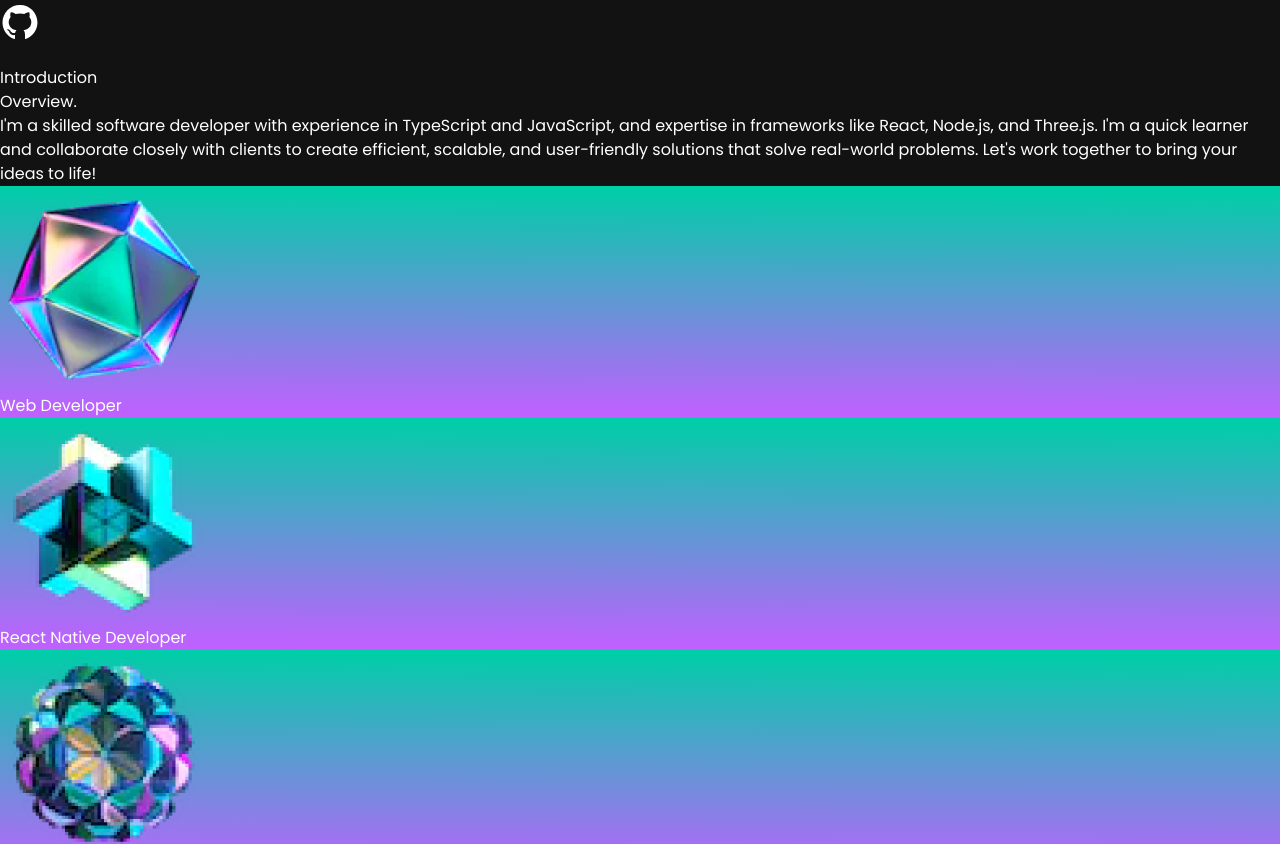
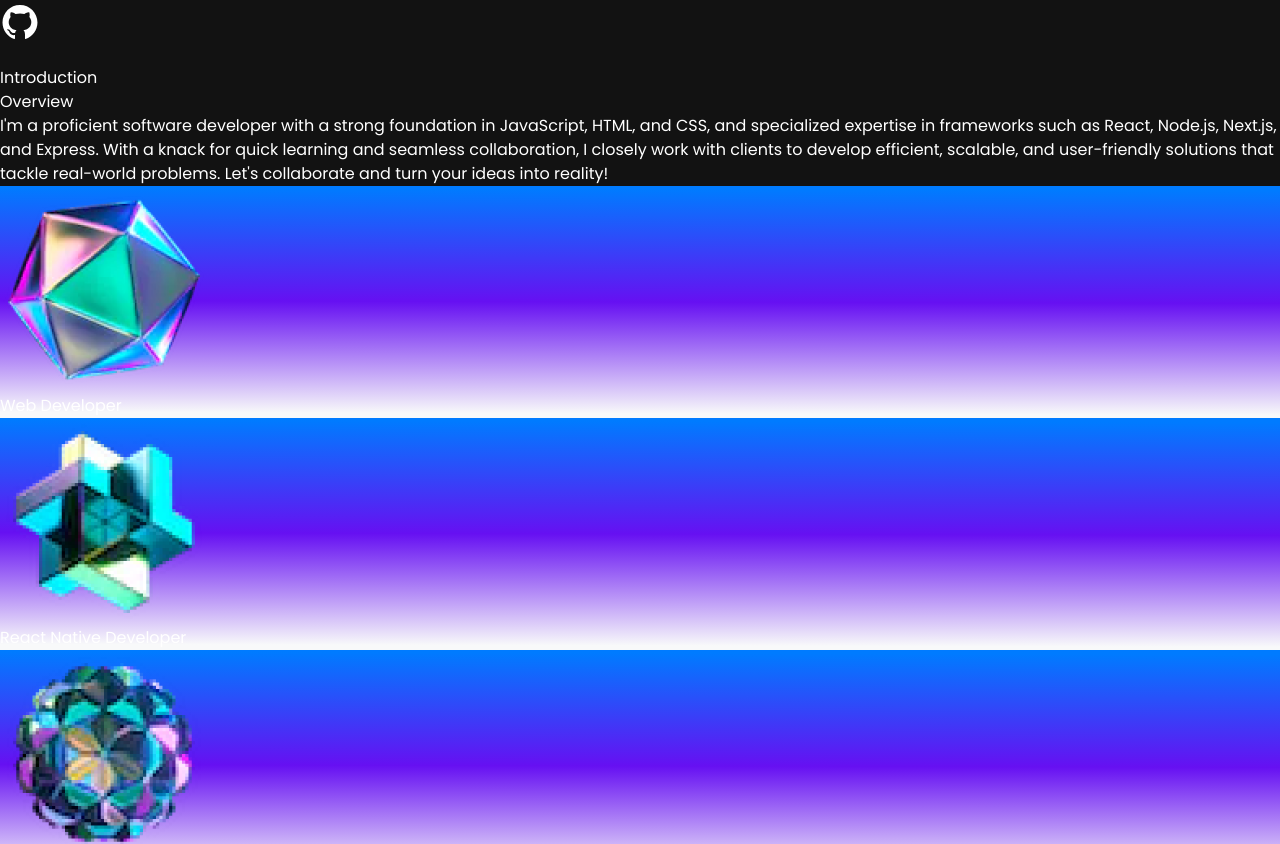
Before and after one commit to brosmar18/gonzalezBryan, a React (Vite) app: page / in a window 1280 px wide. Shown: the part 1266-2110 px from the top of the page. Built offline with nearby package versions, Linux system fonts and the light colour scheme.

Commit message:
Aboutsec built

```diff
--- a/src/components/About.jsx
+++ b/src/components/About.jsx
@@ -11,7 +11,7 @@ const Card = ({ index, title, icon }) => (
   <Tilt className='xs:w-[250px] w-full'>
     <motion.div
       variants={fadeIn("right", "spring", index * 0.5, 0.75)}
-      className='w-full green-pink-gradient p-[1px] rounded-[20px] shadow-card'
+      className='w-full blue-purple-white-gradient p-[1px] rounded-[20px] shadow-card'
     >
       <div
         options={{
@@ -40,18 +40,14 @@ const About = () => {
     <>
       <motion.div variants={textVariant()}>
         <p className={styles.sectionSubText}>Introduction</p>
-        <h2 className={styles.sectionHeadText}>Overview.</h2>
+        <h2 className={styles.sectionHeadText}>Overview</h2>
       </motion.div>
 
       <motion.p
         variants={fadeIn("", "", 0.1, 1)}
         className='mt-4 text-secondary text-[17px] max-w-3xl leading-[30px]'
       >
-        I'm a skilled software developer with experience in TypeScript and
-        JavaScript, and expertise in frameworks like React, Node.js, and
-        Three.js. I'm a quick learner and collaborate closely with clients to
-        create efficient, scalable, and user-friendly solutions that solve
-        real-world problems. Let's work together to bring your ideas to life!
+        I'm a proficient software developer with a strong foundation in JavaScript, HTML, and CSS, and specialized expertise in frameworks such as React, Node.js, Next.js, and Express. With a knack for quick learning and seamless collaboration, I closely work with clients to develop efficient, scalable, and user-friendly solutions that tackle real-world problems. Let's collaborate and turn your ideas into reality!
       </motion.p>
 
       <div className='mt-20 flex flex-wrap gap-10'>
--- a/src/components/Header.jsx
+++ b/src/components/Header.jsx
@@ -7,8 +7,9 @@ import SocialsIcons from './SocialsIcons';
 const Header = () => {
 
   const isAboveLarge = MediaQuery("(min-width: 1060px)");
+
   return (
-    <section id='home' className="md:flex md:justify-between md:items-center gap-16 md:h-full py-10">
+    <section id='home' className="relative w-full h-screen mx-auto md:flex md:justify-between md:items-center gap-16 md:h-full py-10">
       <div className="basis-3/5 z-10 mt-16 md:mt-32 flex justify-center md:order-2">
         {isAboveLarge ? (
           <div>
@@ -51,20 +52,20 @@ const Header = () => {
         </motion.div>
 
       </div>
-      <div className='absolute xs:bottom-10 bottom-32 w-full flex justify-center items-center'>
+      <div className='absolute xs:bottom-10 bottom-32 w-full flex justify-center items-center z-30'>
         <a href='#about'>
           <div className='w-[35px] h-[64px] rounded-3xl border-4 border-secondary flex justify-center items-start p-2'>
             <motion.div
-              animate={{ y: [0, 24, 0]}}
+              animate={{
+                y: [0, 24, 0],
+              }}
               transition={{
                 duration: 1.5,
                 repeat: Infinity,
-                repeatType: "loop"
+                repeatType: "loop",
               }}
               className='w-3 h-3 rounded-full bg-secondary mb-1'
-            >
-
-            </motion.div>
+            />
           </div>
         </a>
       </div>
--- a/src/index.css
+++ b/src/index.css
@@ -43,11 +43,12 @@
   );
 }
 
-.green-pink-gradient {
-  background: "#00cea8";
-  background: linear-gradient(90.13deg, #00cea8 1.9%, #bf61ff 97.5%);
-  background: -webkit-linear-gradient(-90.13deg, #00cea8 1.9%, #bf61ff 97.5%);
+.blue-purple-white-gradient {
+  background: linear-gradient(90.13deg, #007BFF 1.9%, #6610f2 50%, #f8f9fa 97.5%);
+  background: -webkit-linear-gradient(-90.13deg, #007BFF 1.9%, #6610f2 50%, #f8f9fa 97.5%);
 }
+
+
 
 .orange-text-gradient {
   background: #f12711;
```
